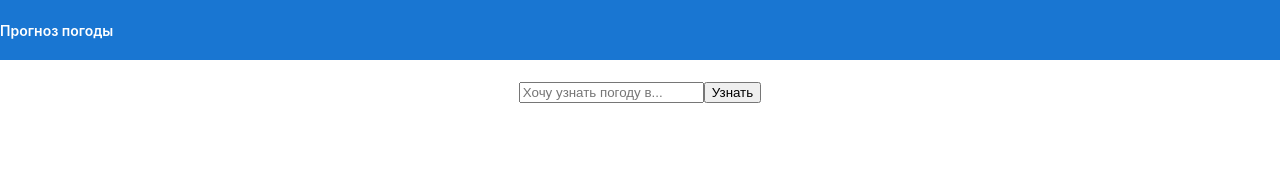
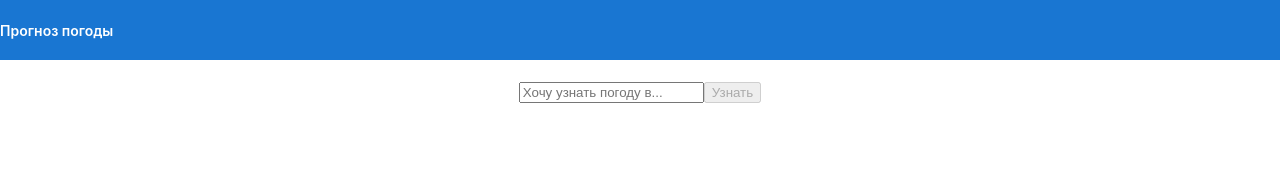
Before and after one commit to vinnityom/myForecastApp, an Angular app: page / in a window 1280 px wide. Shown: the top 172 px of the page. Built offline with nearby package versions, Linux system fonts and the light colour scheme.

Commit message:
добавлено блокирование кнопки поиска при поиске и при незаолненном поле

```diff
--- a/src/app/app.component.html
+++ b/src/app/app.component.html
@@ -4,7 +4,7 @@
 
 <div class="content" role="main">
 
-  <request-form (onSubmitForm)="getWeather($event)"></request-form>
+  <request-form (onSubmitForm)="getWeather($event)" [isSearchRunning]="isSearchRunning"></request-form>
 
   <weather-list *ngIf="!!days.length" [days]="days"></weather-list>
 
--- a/src/app/app.component.ts
+++ b/src/app/app.component.ts
@@ -12,6 +12,7 @@ export class AppComponent {
 
   public getWeatherForm: FormGroup;
   public days: Array<any> = [];
+  public isSearchRunning: boolean = false;
   public isSearchFailed: boolean;
 
   constructor(
@@ -26,6 +27,7 @@ export class AppComponent {
   public async getWeather(formValue: { city: string }): Promise<void> {
     this.days = [];
     this.isSearchFailed = false;
+    this.isSearchRunning = true;
 
     try {
       const days = await this.getWeatherService.getWhether(formValue.city);
@@ -37,5 +39,7 @@ export class AppComponent {
         this.isSearchFailed = true;
       }
     }
+
+    this.isSearchRunning = false;
   }
 }
--- a/src/app/request-form/request-form.component.html
+++ b/src/app/request-form/request-form.component.html
@@ -1,4 +1,12 @@
 <form [formGroup]="getWeatherForm" (ngSubmit)="handleSublit(getWeatherForm.value)">
+
   <input formControlName="city" placeholder="Хочу узнать погоду в...">
-  <button type="submit">Узнать</button>
+
+  <button
+    type="submit"
+    [disabled]="!getWeatherForm.value.city?.length || isSearchRunning"
+  >
+    Узнать
+  </button>
+
 </form>
--- a/src/app/request-form/request-form.component.ts
+++ b/src/app/request-form/request-form.component.ts
@@ -1,4 +1,4 @@
-import { Component, Output, EventEmitter } from '@angular/core';
+import { Component, Output, EventEmitter, Input, OnInit } from '@angular/core';
 import { FormBuilder, FormGroup } from '@angular/forms';
 
 @Component({
@@ -6,10 +6,12 @@ import { FormBuilder, FormGroup } from '@angular/forms';
   templateUrl: './request-form.component.html',
   styleUrls: ['./request-form.component.css']
 })
-export class RequestFormComponent {
+export class RequestFormComponent implements OnInit {
+  @Input('isSearchRunning') isSearchRunning: boolean;
   @Output() onSubmitForm = new EventEmitter();
 
   public getWeatherForm: FormGroup;
+  public isSearchButtonDisabled: boolean;
 
   constructor(
     private formBuilder: FormBuilder,
@@ -19,6 +21,17 @@ export class RequestFormComponent {
     })
   }
 
+  ngOnInit(): void {
+    this.checkSearchButtonState();
+  }
+
+  private checkSearchButtonState(): void {
+    const cityControlValue = this.getWeatherForm.value.city;
+    const isFormFilled = cityControlValue && cityControlValue.length;
+
+    this.isSearchButtonDisabled = this.isSearchRunning || !isFormFilled;
+  }
+
   public handleSublit(event: { city: string }): void {
     this.onSubmitForm.emit(event);
   }
```
